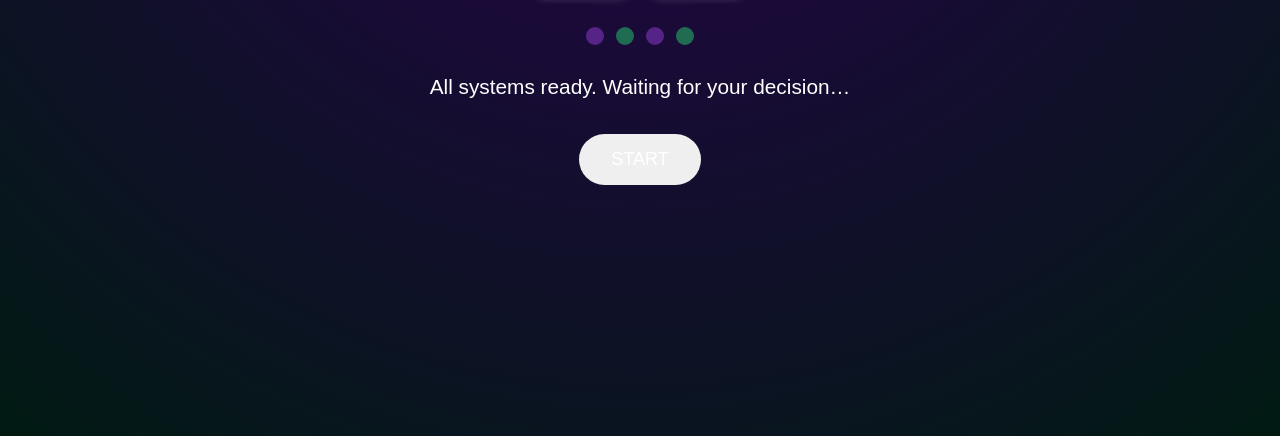
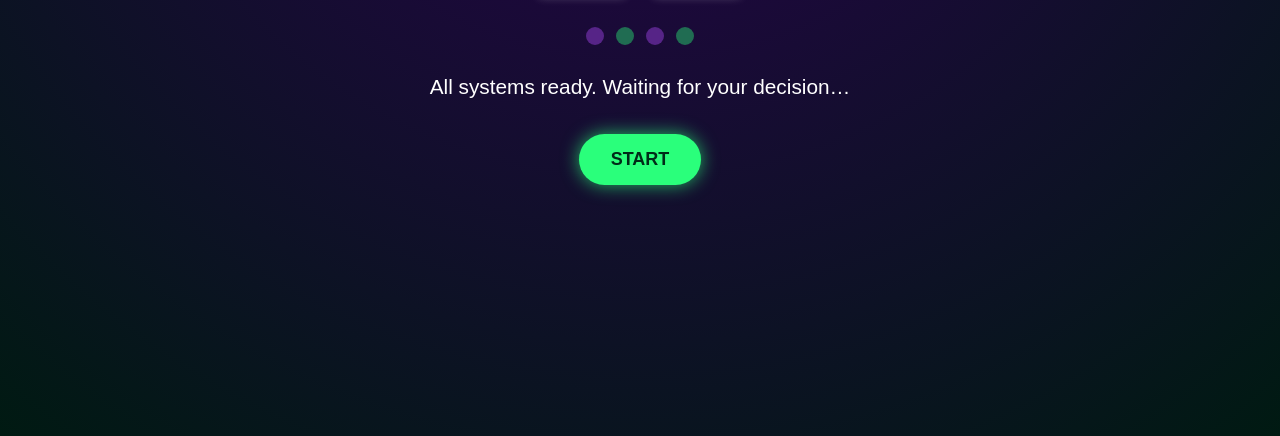
Before and after one commit to vi1503/Click-Me-If-You-Wanna-Know, a plain HTML site: page index.html in a window 1280 px wide. Shown: the part 364-800 px from the top of the page. Drawn offline with Linux system fonts and the light colour scheme.

Commit message:
Update index.html

```diff
--- a/index.html
+++ b/index.html
@@ -89,7 +89,12 @@
       margin: 10px;
       transition: transform 0.2s, box-shadow 0.2s;
     }
-
+.start {
+  background: #2aff7b;
+  color: #002b18;
+  font-weight: bold;
+  box-shadow: 0 0 18px rgba(42, 255, 123, 0.7);
+}
     .yes {
       background: linear-gradient(135deg, #ff8700, #dc0000);
     }
@@ -134,8 +139,8 @@
 
     <p id="text">All systems ready. Waiting for your decision…</p>
 
-    <button onclick="startRace()">START</button>
-  </div>
+ <button class="start" onclick="startRace()">START</button>
+
 
   <script>
     const lights = document.querySelectorAll(".lights span");
```
